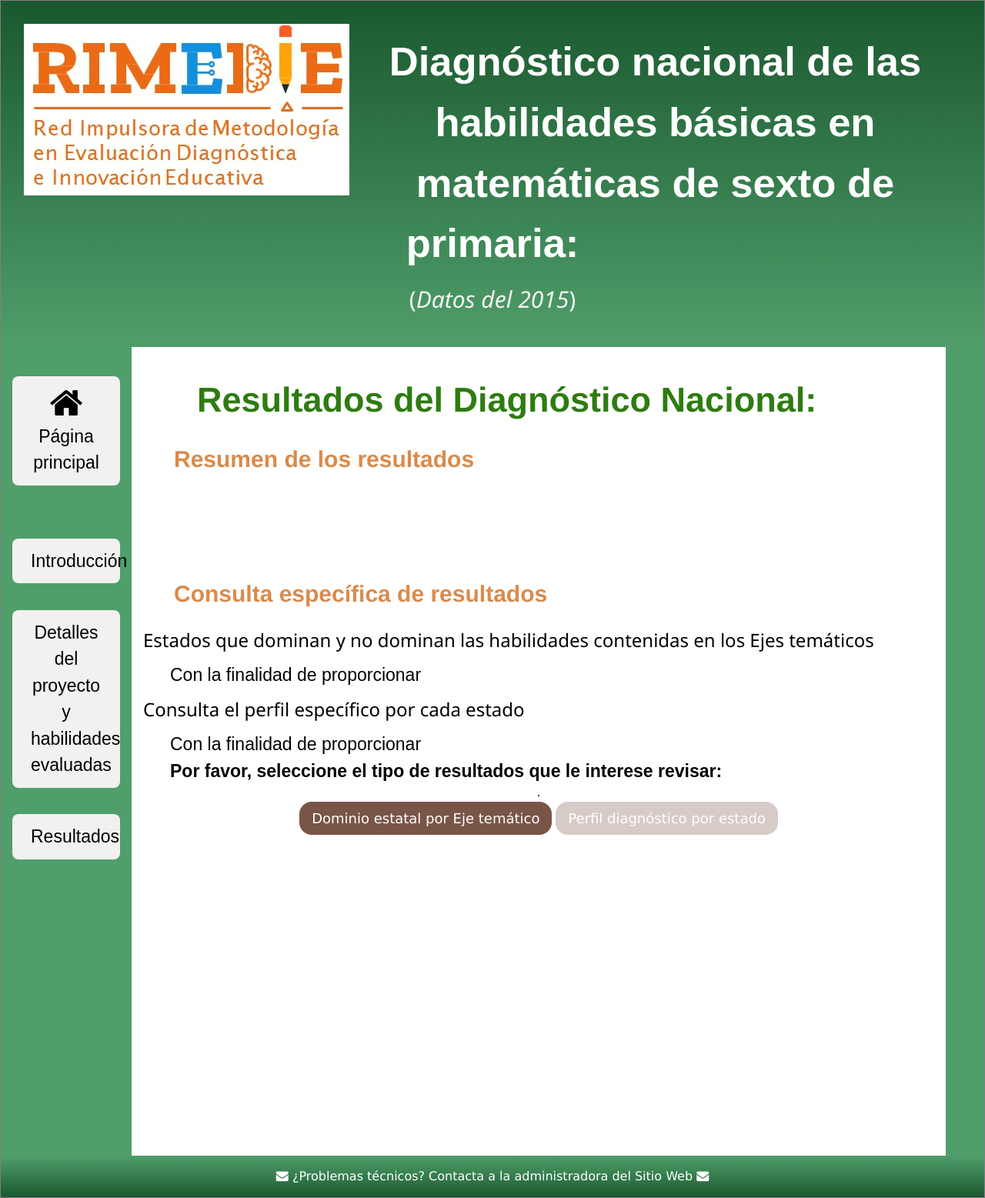
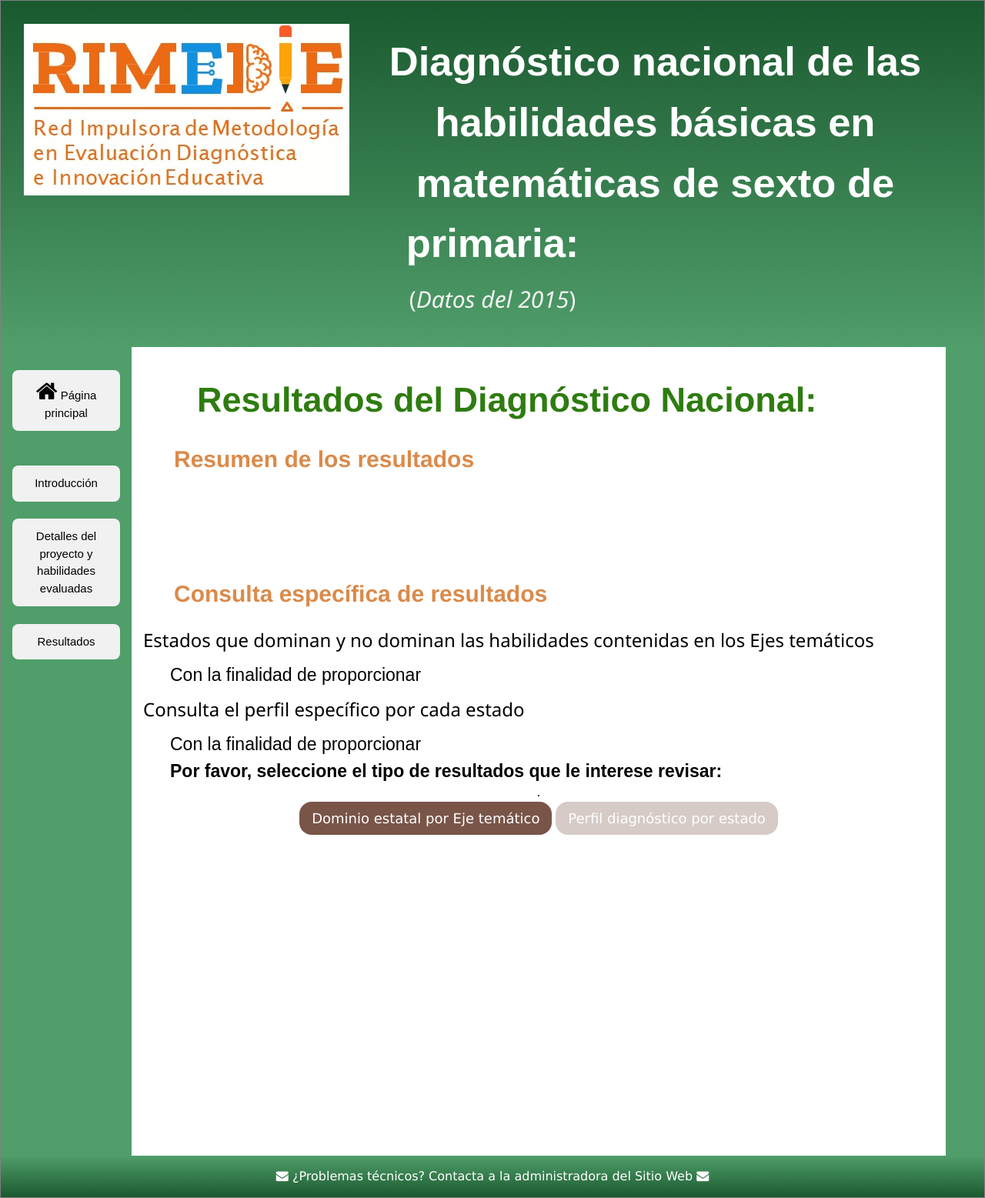
Before and after one commit to rimedie/rimedie.github.io, a Jekyll site: the page built from 1_InfoResultados.html, in a window 1280 px wide. Shown: the whole page at 77% size. Built offline with Jekyll 4.4.1, drawn with Linux system fonts in a browser that asks for light colours.

Commit message:
Update 1_Explorer.html

```diff
--- a/_layouts/1_Explorer.html
+++ b/_layouts/1_Explorer.html
@@ -123,7 +123,6 @@ ul {
   margin-left: 0;
   margin-right: 0;
   padding-left: 40px;
-  font-size: 23px;
   font-family: sans-serif;
 }
 
```
